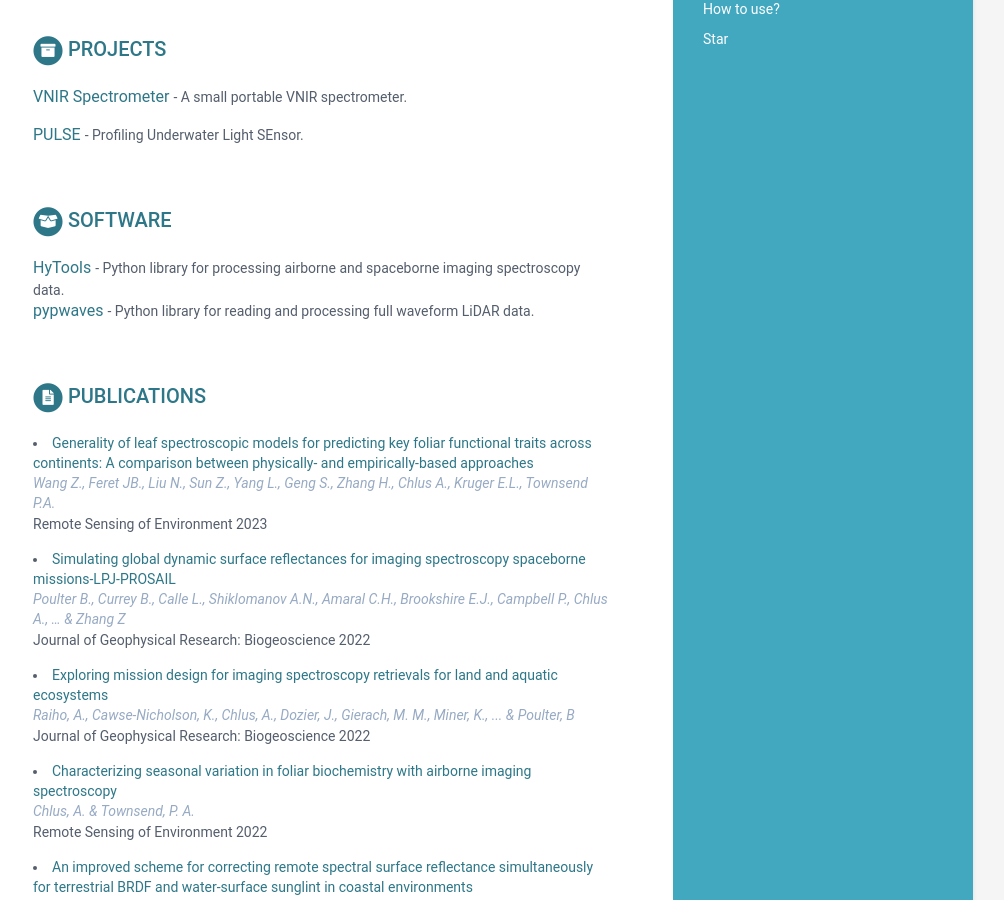
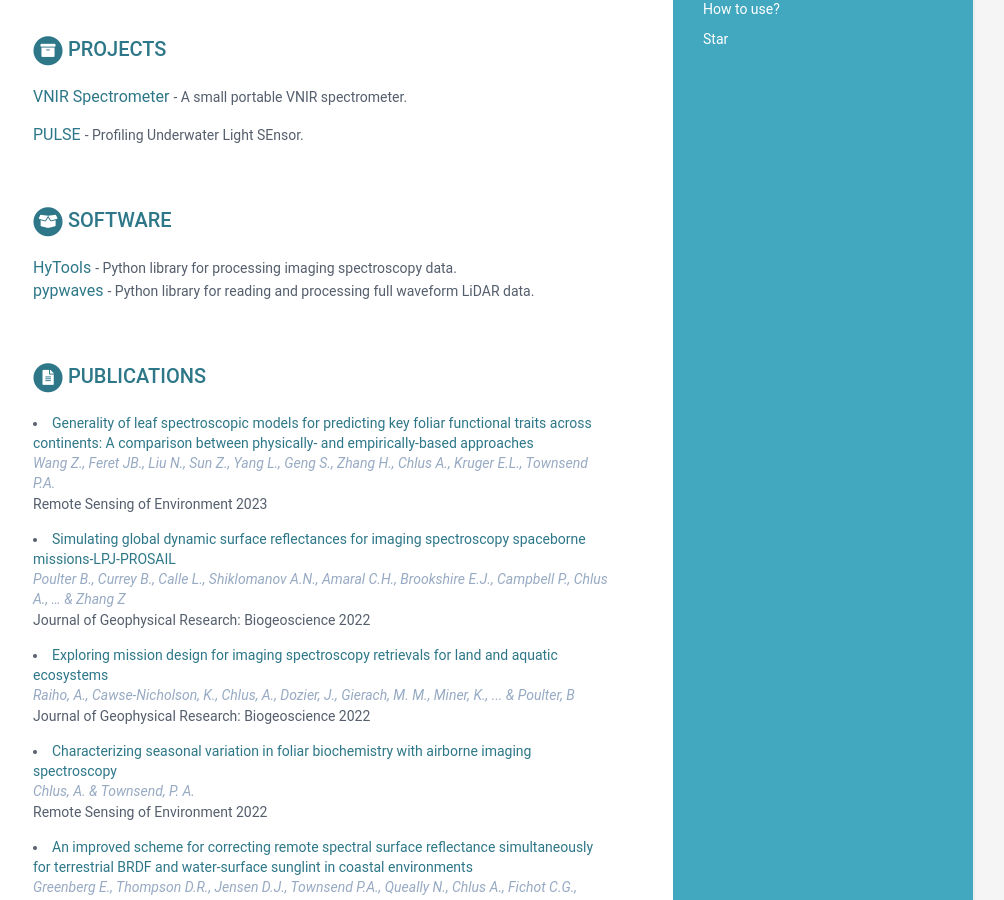
Before and after one commit to adamchlus/adamchlus.github.io, a Jekyll site: the page built from index.html, in a window 1280 px wide and 900 px high, scrolled down 857 px. Shown: the whole window, without its empty margins (167-1171 px from the left). Built offline with Jekyll 4.4.1, drawn with Linux system fonts in a browser that asks for light colours.

Commit message:
Resume update

```diff
--- a/_data/data.yml
+++ b/_data/data.yml
@@ -105,7 +105,7 @@ oss:
     contributions:
       - title: HyTools
         link: "https://github.com/EnSpec/hytools"
-        tagline: "Python library for processing airborne and spaceborne imaging spectroscopy data."
+        tagline: "Python library for processing imaging spectroscopy data."
 
       - title: pypwaves
         link: "https://github.com/adamchlus/pypwaves"
```
